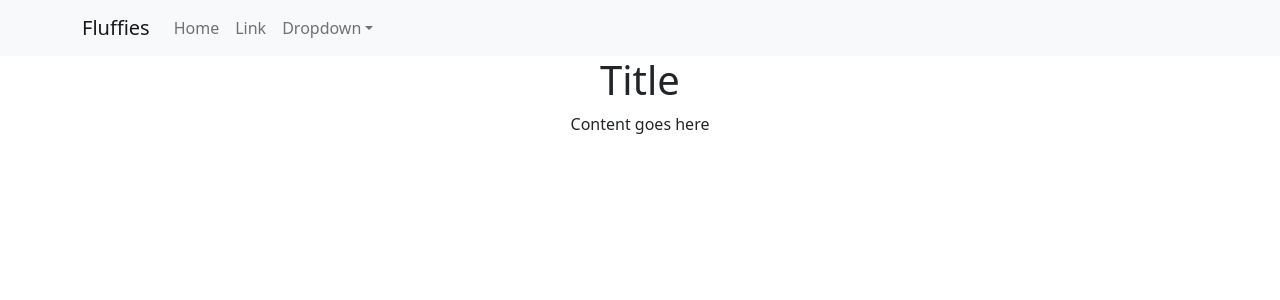
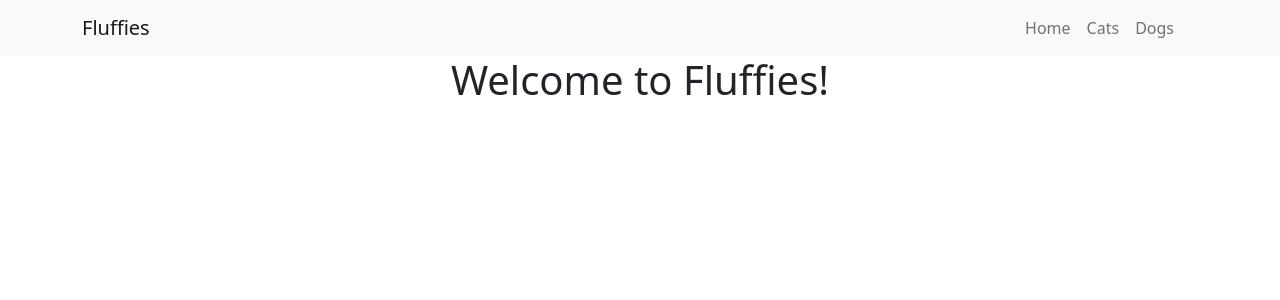
Before and after one commit to aisha-kapan/fluffies, a React (Create React App) app in the folder fluffies/: page / in a window 1280 px wide. Shown: the top 300 px of the page. Built offline with nearby package versions, Linux system fonts and the light colour scheme.

Commit message:
Navbar adjustments

```diff
--- a/fluffies/src/App.js
+++ b/fluffies/src/App.js
@@ -1,6 +1,5 @@
 import './App.css';
 import FluffyNav from './components/FluffyNav.js'
-import Card from './components/Card.js'
 import Title from './components/Title.js'
 
 
@@ -9,7 +8,6 @@ function App() {
     <div className="App">
       <FluffyNav />
       <Title />
-      <Card />
     </div>
   );
 }
--- a/fluffies/src/components/FluffyNav.js
+++ b/fluffies/src/components/FluffyNav.js
@@ -1,7 +1,7 @@
 import Container from 'react-bootstrap/Container';
 import Nav from 'react-bootstrap/Nav';
 import Navbar from 'react-bootstrap/Navbar';
-import NavDropdown from 'react-bootstrap/NavDropdown';
+
 
 export default function FluffyNav() {
     return (
@@ -10,20 +10,10 @@ export default function FluffyNav() {
         <Navbar.Brand href="#home">Fluffies</Navbar.Brand>
         <Navbar.Toggle aria-controls="basic-navbar-nav" />
         <Navbar.Collapse id="basic-navbar-nav">
-          <Nav className="me-auto">
+          <Nav className="justify-content-end flex-grow-1 pe-3 me-auto">
             <Nav.Link href="#home">Home</Nav.Link>
-            <Nav.Link href="#link">Link</Nav.Link>
-            <NavDropdown title="Dropdown" id="basic-nav-dropdown">
-              <NavDropdown.Item href="#action/3.1">Action</NavDropdown.Item>
-              <NavDropdown.Item href="#action/3.2">
-                Another action
-              </NavDropdown.Item>
-              <NavDropdown.Item href="#action/3.3">Something</NavDropdown.Item>
-              <NavDropdown.Divider />
-              <NavDropdown.Item href="#action/3.4">
-                Separated link
-              </NavDropdown.Item>
-            </NavDropdown>
+            <Nav.Link href="#link">Cats</Nav.Link>
+            <Nav.Link href="#link">Dogs</Nav.Link>
           </Nav>
         </Navbar.Collapse>
       </Container>
--- a/fluffies/src/components/Title.js
+++ b/fluffies/src/components/Title.js
@@ -1,5 +1,5 @@
 export default function Title() {
     return (
-        <h1>Title</h1>
+        <h1>Welcome to Fluffies!</h1>
    )
 }
```
